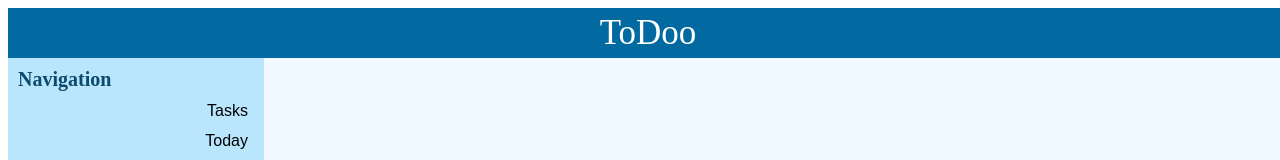
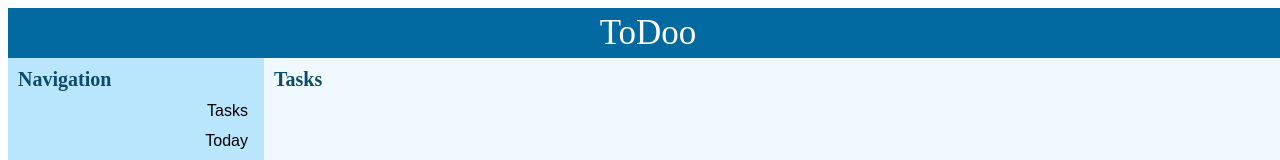
Before and after one commit to atassielli/todo, a website built with webpack: page dist/index.html in a window 1280 px wide. Shown: the top 160 px of the page. Built offline with nearby package versions, Linux system fonts and the light colour scheme.

Commit message:
Main content module created
grid area for tasks to be added too created and added to DOM for access by other modules

```diff
--- a/src/index.js
+++ b/src/index.js
@@ -1,6 +1,8 @@
 import './style.css';
 import homepage from './homepage.js';
 import sidebar from './sidebar.js';
+import mainbody from './mainbody.js';
 
 homepage();
 sidebar();
+mainbody();
--- /dev/null
+++ b/src/mainbody.js
@@ -0,0 +1,12 @@
+export default function mainbody() {
+    let mainbodySection = document.querySelector('.mainBody');
+
+    let mainbodyTitle = document.createElement('div');
+    mainbodyTitle.textContent = "Tasks";
+    mainbodyTitle.classList.add('sectionTitle');
+    mainbodySection.appendChild(mainbodyTitle);
+
+    let mainbodyContent = document.createElement('div');
+    mainbodyContent.classList.add('content');
+    mainbodySection.appendChild(mainbodyContent);
+}
--- a/src/style.css
+++ b/src/style.css
@@ -41,6 +41,7 @@
 .mainBody {
     grid-area: 2 / 2 / 3 / 3;
     background-color: #f0f9ff;
+    padding: 10px;
 }
 
 .footer {
```
Also changed, not shown: dist/main.js.
